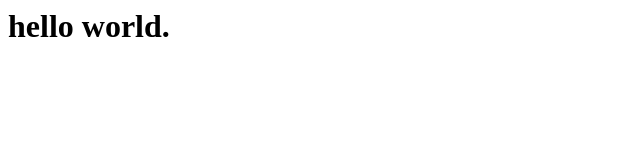
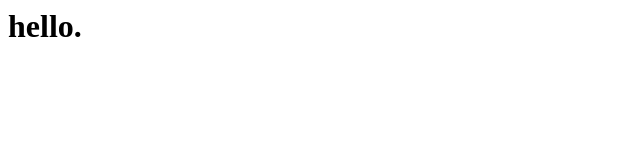
Before and after one commit to ashutoshrenu/codeDeploy, a plain HTML site: page index.html in a window 1280 px wide. Shown: the whole page, without its empty margins (0-640 px from the left). Drawn offline with Linux system fonts and the light colour scheme.

Commit message:
root permission

```diff
--- a/index.html
+++ b/index.html
@@ -1,3 +1,3 @@
 <h1>
-	hello world.
+	hello.
 </h1>
```
